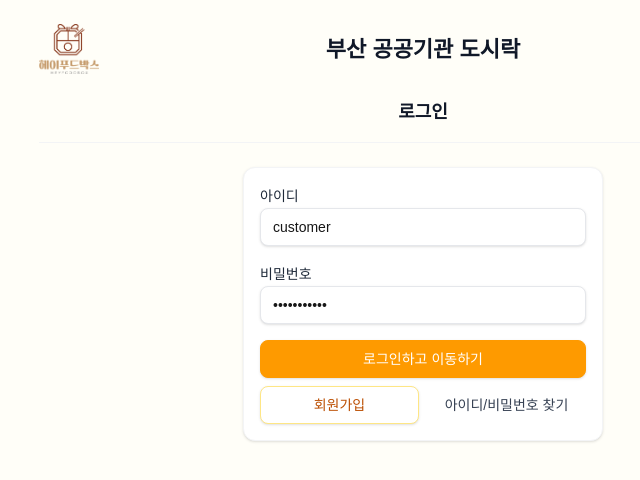
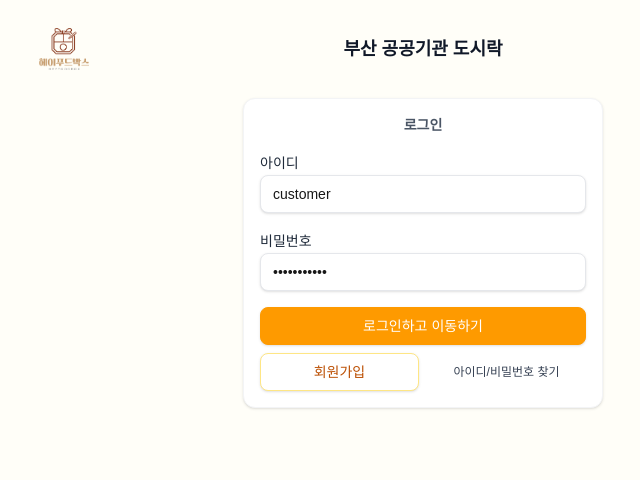
Before and after one commit to soohyun4747/vacation-dosirak-order, a Next.js app: page / in a window 1280 px wide. Shown: the top 480 px of the page, without its empty margins (217-857 px from the left). Built offline with nearby package versions, Linux system fonts and the light colour scheme.

Commit message:
login ui changed

```diff
--- a/app/customer/order/page.tsx
+++ b/app/customer/order/page.tsx
@@ -107,9 +107,9 @@ export default function CustomerOrderPage() {
 
 			<Card className='space-y-3'>
 				<div className='flex items-center gap-2'>
-					<h2 className='font-bold text-amber-500'>주문 날짜</h2>
+					<h2 className='font-bold text-amber-500 '>주문 날짜</h2>
 				</div>
-				<div className='flex gap-3'>
+				<div className='grid grid-cols-2 gap-3'>
 					{weekdayOptions.map((date) => (
 						<button
 							type='button'
@@ -218,7 +218,7 @@ export default function CustomerOrderPage() {
 				</div>
 			</Card>
 
-			<div className='fixed bottom-4 left-0 right-0 mx-auto flex max-w-3xl items-center justify-between gap-3 rounded-2xl border border-amber-100 bg-white px-4 py-3 shadow-lg'>
+			<div className='fixed bottom-4 left-0 right-0 md:mx-auto mx-2 flex max-w-3xl items-center justify-between gap-3 rounded-2xl border border-amber-100 bg-white px-4 py-3 shadow-lg'>
 				<div className='flex flex-col text-sm'>
 					<span className='font-semibold text-gray-900'>
 						장바구니 {totalCount}개
--- a/app/page.tsx
+++ b/app/page.tsx
@@ -35,9 +35,10 @@ export default function Home() {
 
 	return (
 		<div className='flex flex-col justify-center items-center gap-6'>
-			<PageHeader title='로그인' />
-
-			<Card className='md:w-[360px]'>
+			<Card className='md:w-[360px] w-full'>
+				<p className='w-full text-center mb-4 text-sm font-semibold text-gray-600'>
+					로그인
+				</p>
 				<form
 					onSubmit={handleSubmit}
 					className='space-y-4'>
@@ -97,7 +98,7 @@ export default function Home() {
 							<Button
 								type='button'
 								variant='ghost'
-                                                        className='w-1/2'
+								className='w-1/2 text-xs'
 								onClick={() => router.push('/forgot-password')}>
 								아이디/비밀번호 찾기
 							</Button>
--- a/src/components/common/Container.tsx
+++ b/src/components/common/Container.tsx
@@ -5,14 +5,14 @@ export const Container = ({ children }: { children: ReactNode }) => (
 	<div className='mx-auto flex min-h-screen flex-col bg-yellow-50/30 px-4 py-6 sm:px-6 lg:px-8'>
 		<div className='mx-auto w-full max-w-3xl space-y-6'>
 			<header className='flex items-center justify-center text-left relative h-[50px]'>
-				<div className='w-[60px] h-[50px] absolute left-0'>
+				<div className='w-[50px] h-[42px] absolute left-0'>
 					<Image
 						src={'/logo.png'}
 						alt={'logo'}
 						fill
 					/>
 				</div>
-				<p className='text-[22px] font-bold text-gray-900 self-center'>
+				<p className='text-[18px] font-bold text-gray-900 self-center'>
 					부산 공공기관 도시락
 				</p>
 				<div />
```
Lines whose indentation alone changed are shown as unchanged.
